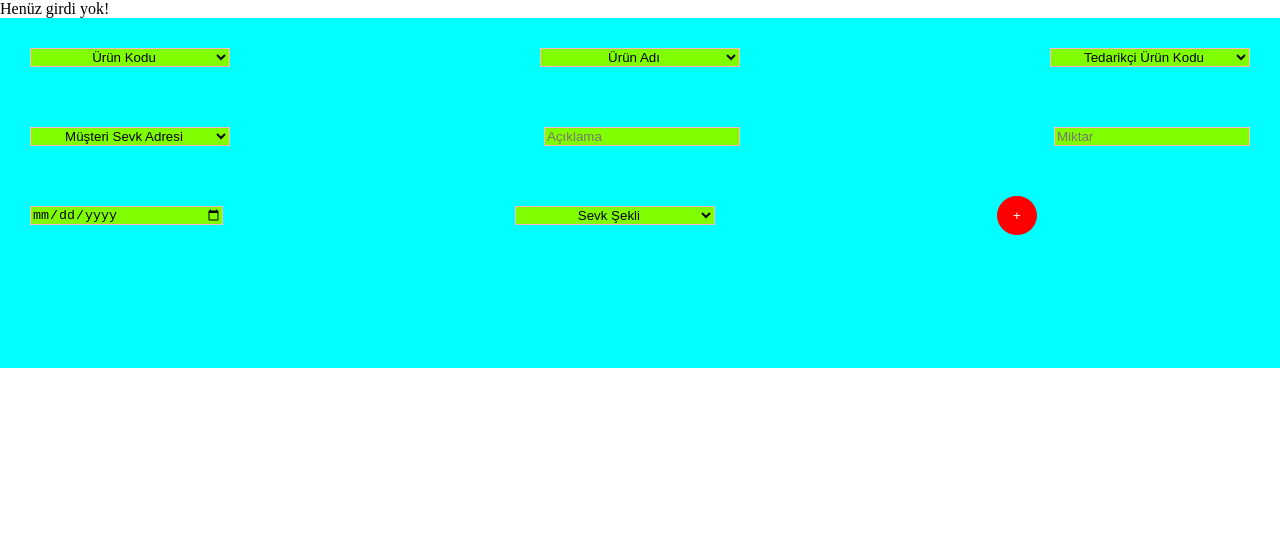
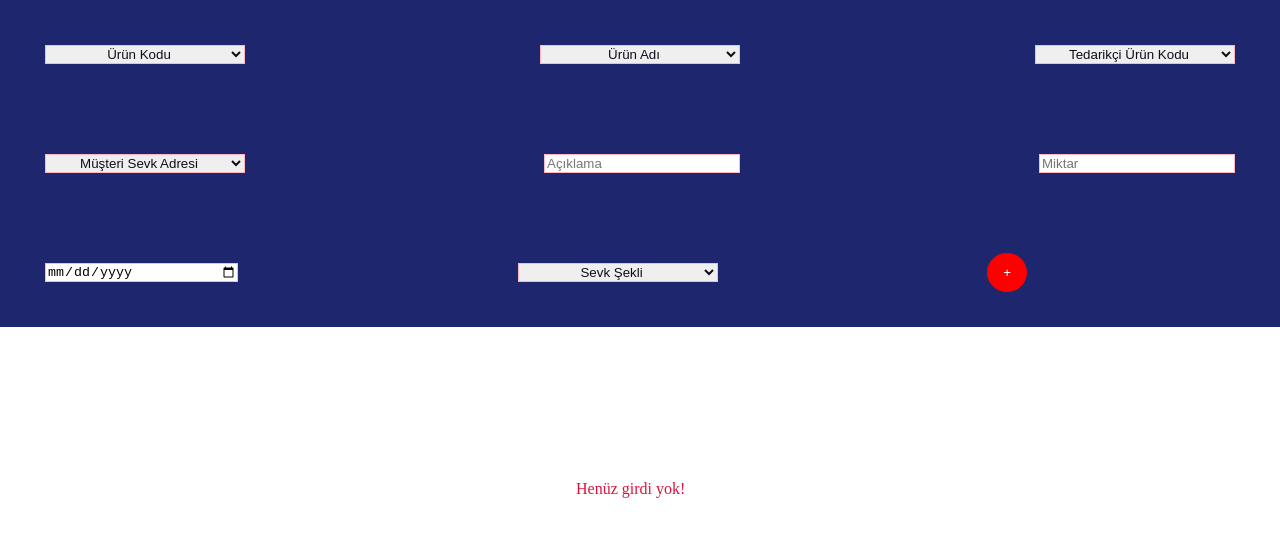
Before and after one commit to gokhaanozdemir/Mobay, a React (Create React App) app: page / in a window 1280 px wide. Shown: the top 536 px of the page. Built offline with nearby package versions, Linux system fonts and the light colour scheme.

Commit message:
FormList

```diff
--- a/src/App.js
+++ b/src/App.js
@@ -9,9 +9,7 @@ class App extends Component {
     };
   }
 
-  handleSubmit =
-    () =>
-    ({
+  handleSubmit = ({
     product,
     code,
     location,
--- a/src/Components/FormList.js
+++ b/src/Components/FormList.js
@@ -12,27 +12,32 @@ export default class FormList extends Component {
       delivery,
       date,
     } = this.props;
+
     return (
       <div className="form-list">
-        <h1>{product}</h1>
-        <h1>{code}</h1>
         <form>
+          <div className="row-select">
           <label>Ürün Adı</label>
-          <input type="text" />
+          <input type="text" value={product} />
           <label>Ürün Kodu</label>
-          <input type="text"  />
+          <input type="text" value={code} />
           <label>Tedarikçi Ürün Kodu</label>
-          <input type="text" />
+          <input type="text" value={location} />
+          </div>
+          <div className="row-select">
           <label>Müşteri Sevk Adresi</label>
-          <input type="text" />
+          <input type="text" value={explanation} />
           <label>Açıklama</label>
-          <input type="text" />
+          <input type="text" value={supplier} />
           <label>Miktar</label>
-          <input type="text" />
+          <input type="text" value={quantity} />
+          </div>
+          <div className="row-select">
           <label>Temin Tarihi</label>
-          <input type="text" />
+          <input type="text" value={delivery} />
           <label>Sevk Şekli</label>
-          <input type="text" />
+          <input type="text" value={date} />
+          </div>
         </form>
       </div>
     );
--- a/src/index.css
+++ b/src/index.css
@@ -1,35 +1,30 @@
 body {
   height: 100%;
-  width: 100%;
   padding: 0;
   margin: 0;
 }
 .form {
-  width: auto;
-  height: 350px;
-  background-color: aqua;
+  background-color: #1e266d;
 }
 .row-1 {
   display: flex;
   justify-content: space-between;
-  padding: 20px;
+  padding: 35px;
 }
 .row-1 select {
   border: 1px solid #ffb6c1;
-  background-color: chartreuse;
   width: 200px;
   margin: 10px;
   text-align: center;
+  color: #0e0e1a;
 }
 .row-1 input {
   border: 1px solid #ffb6c1;
-  background-color: chartreuse;
   width: 190px;
   margin: 10px;
+  color: black;
 }
-.row-1 option {
-  background-color: chartreuse;
-}
+
 .row-1 button {
   width: 40px;
   height: auto;
@@ -40,3 +35,27 @@ body {
   margin-right: 18%;
   cursor: pointer;
 }
+#span {
+  position: absolute;
+  top: 60%;
+  left: 45%;
+  color: crimson;
+}
+.form-list {
+  display: flex;
+  background-color: #fff;
+  height: 49%;
+  padding: 20px;
+  width: auto;
+  position: absolute;
+  top: 50%;
+}
+.row-select {
+  display: flex;
+  justify-content:flex-start;
+  padding: 35px;
+}
+.row-select input {
+  margin: 7px;
+  text-align: center;
+}
```
Lines whose indentation alone changed are shown as unchanged.
